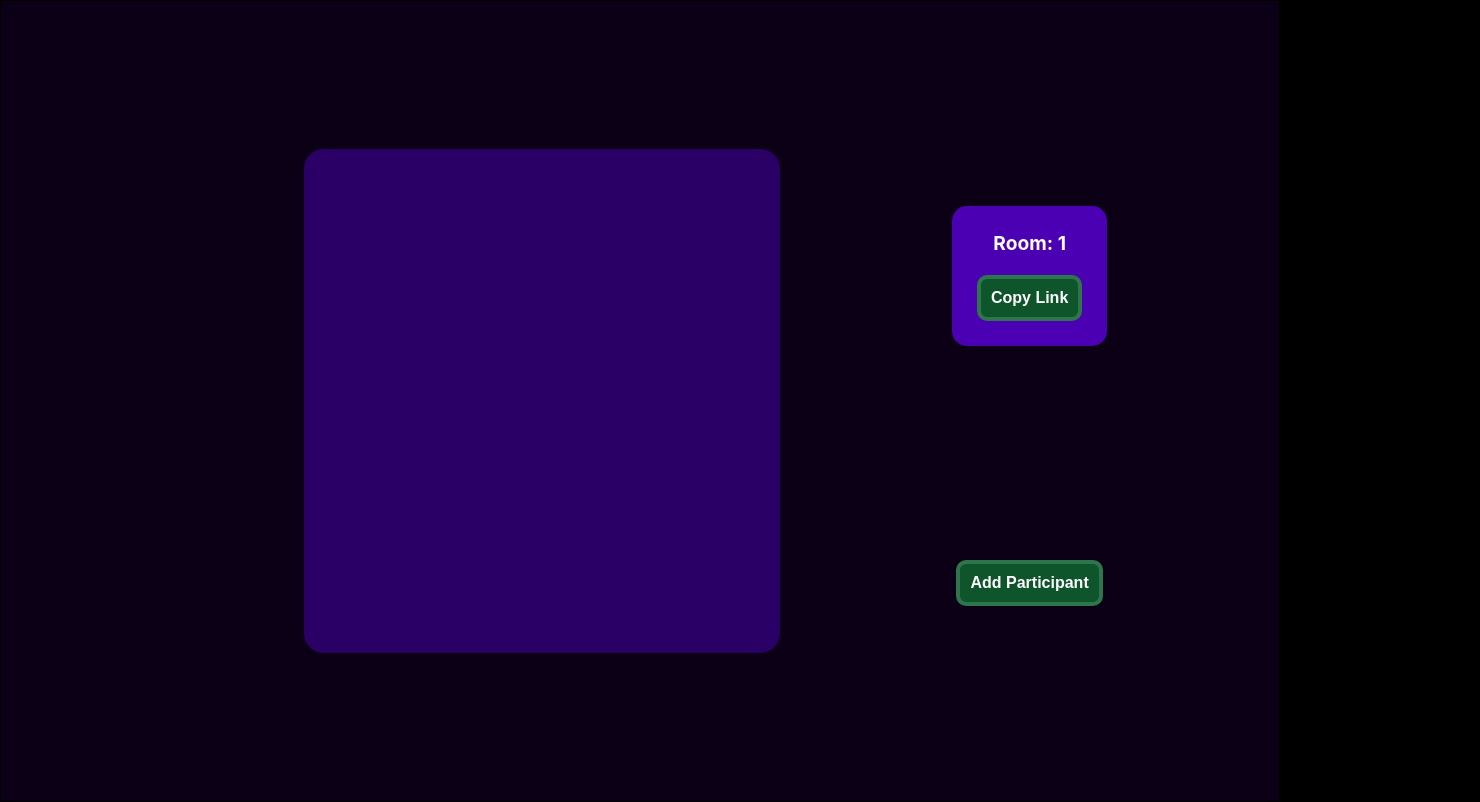
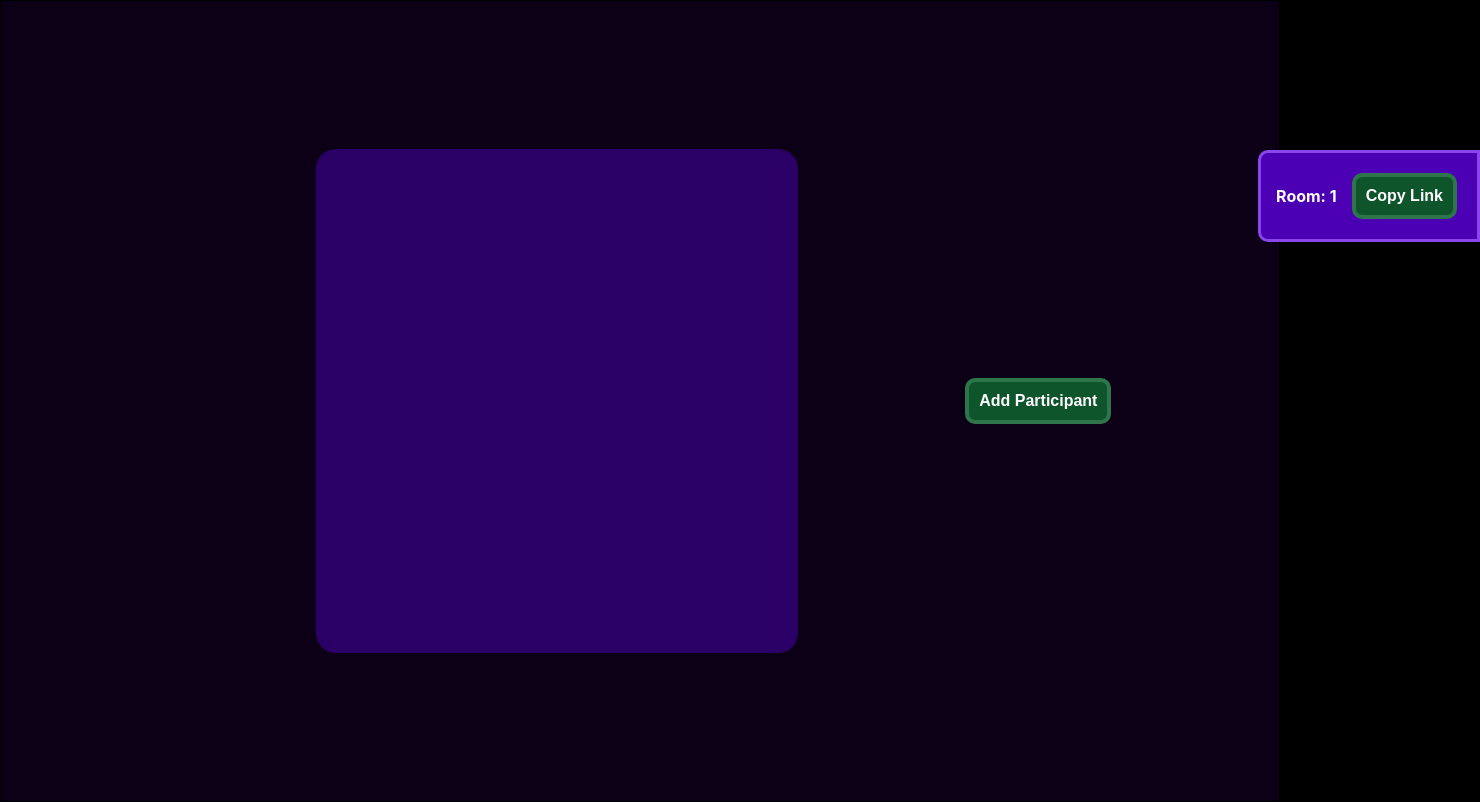
Before and after one commit to ScriptkidHicks/WitchTurnOnline, a React (Create React App) app in the folder witchturnonline/: page /initiative/1 in a window 1280 px wide. Shown: the whole page, 1480 px wide, since content can reach past the window. Built offline with nearby package versions, Linux system fonts and the light colour scheme; no server answers.

Commit message:
room copy link button is now a flyout which can be clicked on

```diff
--- /dev/null
+++ b/witchturnonline/src/Components/BarsAndFoldouts/Flyouts.js
@@ -0,0 +1,21 @@
+import styled from "styled-components";
+import { DarkColorStyles } from "../StyledComponents/ColorStyles";
+
+const StyledCopyFlyout = styled.div`
+  background-color: ${DarkColorStyles.GreyPurpleForeground};
+  padding: 10px;
+  border: 3px solid ${DarkColorStyles.LightPurpleForeground};
+
+  border-radius: ${(props) =>
+    props.left ? "10px 0px 0px 10px" : "0px 10px 10px 0px"};
+  display: flex;
+  flex-direction: row;
+  align-items: center;
+  text-align: center;
+  position: absolute;
+  right: ${(props) => (props.open ? "-4px" : "-200px")};
+  top: 150px;
+  transition: ease all 0.4s;
+`;
+
+export { StyledCopyFlyout };
--- a/witchturnonline/src/Pages/Base20InitiativePage.js
+++ b/witchturnonline/src/Pages/Base20InitiativePage.js
@@ -11,9 +11,11 @@ import {
 import { useEffect, useState } from "react";
 import {
   StyledButtonRow,
+  StyledInfoLabel,
   StyledTurnandAddButton,
 } from "../Components/StyledComponents/InitiativeStyles";
 import { useNavigate, useParams } from "react-router-dom";
+import { StyledCopyFlyout } from "../Components/BarsAndFoldouts/Flyouts";
 
 function Base20InitiativePage(props) {
   const [participants, setParticipants] = useState([]);
@@ -175,6 +177,29 @@ function Base20InitiativePage(props) {
     setOffset(tempoffset);
   }
 
+  function CopyFlyout(props) {
+    const [open, setOpen] = useState(false);
+
+    return (
+      <StyledCopyFlyout
+        left={props.left}
+        open={open}
+        onClick={() => {
+          setOpen(!open);
+        }}
+      >
+        <StyledInfoLabel>Room: {props.room}</StyledInfoLabel>
+        <StyledTurnandAddButton
+          onClick={() => {
+            navigator.clipboard.writeText(window.location.href);
+          }}
+        >
+          Copy Link
+        </StyledTurnandAddButton>
+      </StyledCopyFlyout>
+    );
+  }
+
   return (
     <DefaultPageBody>
       {addModalVisible && (
@@ -210,7 +235,8 @@ function Base20InitiativePage(props) {
         modalOn={addModalVisible}
         justifyContent={"space-evenly"}
       >
-        <GenericInputDiv>
+        <CopyFlyout left={true} room={room} />
+        {/* {<GenericInputDiv>
           <StyledLabelText>Room: {room}</StyledLabelText>
           <StyledTurnandAddButton
             onClick={() => {
@@ -219,7 +245,7 @@ function Base20InitiativePage(props) {
           >
             Copy Link
           </StyledTurnandAddButton>
-        </GenericInputDiv>
+        </GenericInputDiv>} */}
         <StyledTurnandAddButton
           onClick={() => {
             setAddModalVisible(true);
```
